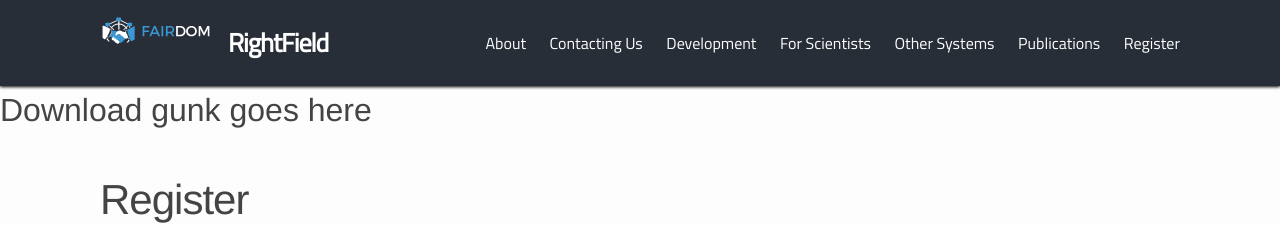
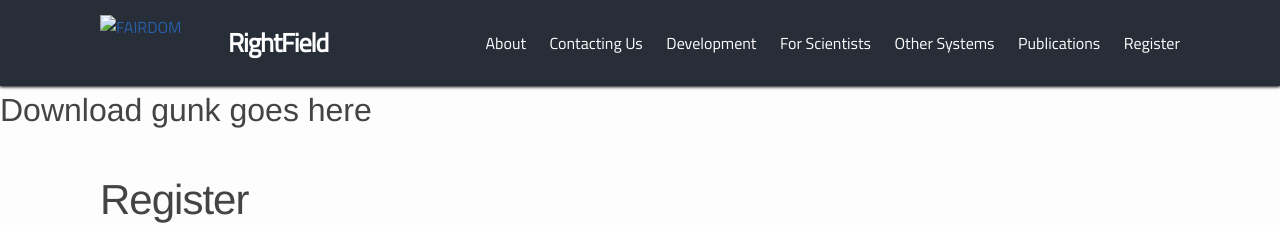
Before and after one commit to FAIRdom/RightField, a Jekyll site: the page built from registration.md, in a window 1280 px wide. Shown: the top 225 px of the page. Built offline with Jekyll 4.4.1, drawn with Linux system fonts in a browser that asks for light colours; comment, search, counter and statistics services are not loaded.

Commit message:
Update header.html

```diff
--- a/_includes/header.html
+++ b/_includes/header.html
@@ -3,7 +3,7 @@
   <div class="wrapper">
     <a href="http://www.fair-dom.org/"><img
       alt="FAIRDOM"
-      src="/images/logo/fairdom-logo-compact.svg" class="site-logo" /></a>
+      src="images/logo/fairdom-logo-compact.svg" class="site-logo" /></a>
     <a class="site-title" href="{{ site.baseurl }}/">{{ site.title }}</a>
 
     <nav class="site-nav">
```
